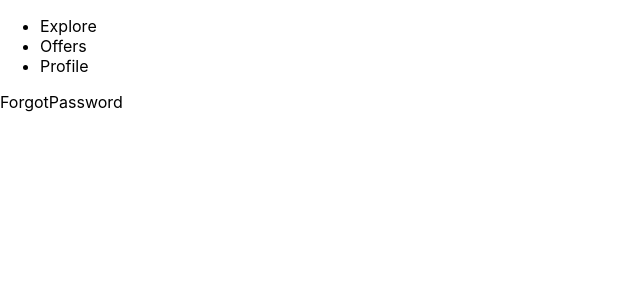
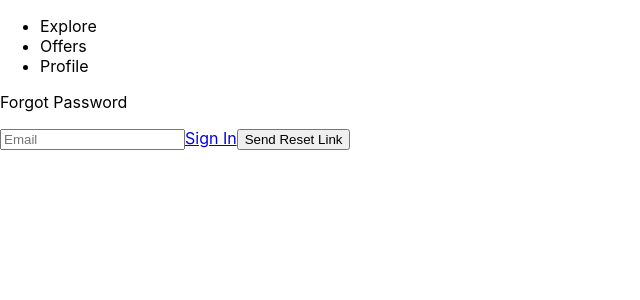
Before and after one commit to azermasimov/firebase-task-manager, a React (Create React App) app: page /forgot-password in a window 1280 px wide. Shown: the top 300 px of the page, without its empty margins (0-640 px from the left). Built offline with nearby package versions, Linux system fonts and the light colour scheme.

Commit message:
Forgot Password Page

```diff
--- a/src/hooks/useAuthStatus.js
+++ b/src/hooks/useAuthStatus.js
@@ -18,8 +18,8 @@ export const useAuthStatus = () => {
     }
 
     return () => {
-        isMounted.current = false;
-    }
+      isMounted.current = false;
+    };
   }, [isMounted]);
 
   return { loggedIn, checkingStatus };
--- a/src/pages/ForgotPassword.jsx
+++ b/src/pages/ForgotPassword.jsx
@@ -1,9 +1,50 @@
-import React from 'react'
+import { useState } from "react";
+import { Link, useNavigate } from "react-router-dom";
+import { getAuth, sendPasswordResetEmail } from "firebase/auth";
+import { toast } from "react-toastify";
 
 function ForgotPassword() {
+  const [email, setEmail] = useState("");
+
+  const navigate = useNavigate();
+
+  const onChange = (e) => setEmail(e.target.value);
+
+  const onSubmit = async (e) => {
+    e.preventDefault();
+    try {
+      const auth = getAuth();
+      await sendPasswordResetEmail(auth, email);
+      toast.success("Email was sent");
+      navigate("/sign-in");
+    } catch (err) {
+      toast.error("Could not send reset email");
+    }
+  };
+
   return (
-    <div>ForgotPassword</div>
-  )
+    <div>
+      <header>
+        <p>Forgot Password</p>
+      </header>
+
+      <main>
+        <form onSubmit={onSubmit}>
+          <input
+            type="email"
+            placeholder="Email"
+            id={email}
+            value={email}
+            onChange={onChange}
+          />
+
+          <Link to="/sign-in">Sign In</Link>
+
+          <button>Send Reset Link</button>
+        </form>
+      </main>
+    </div>
+  );
 }
 
 export default ForgotPassword;
```
